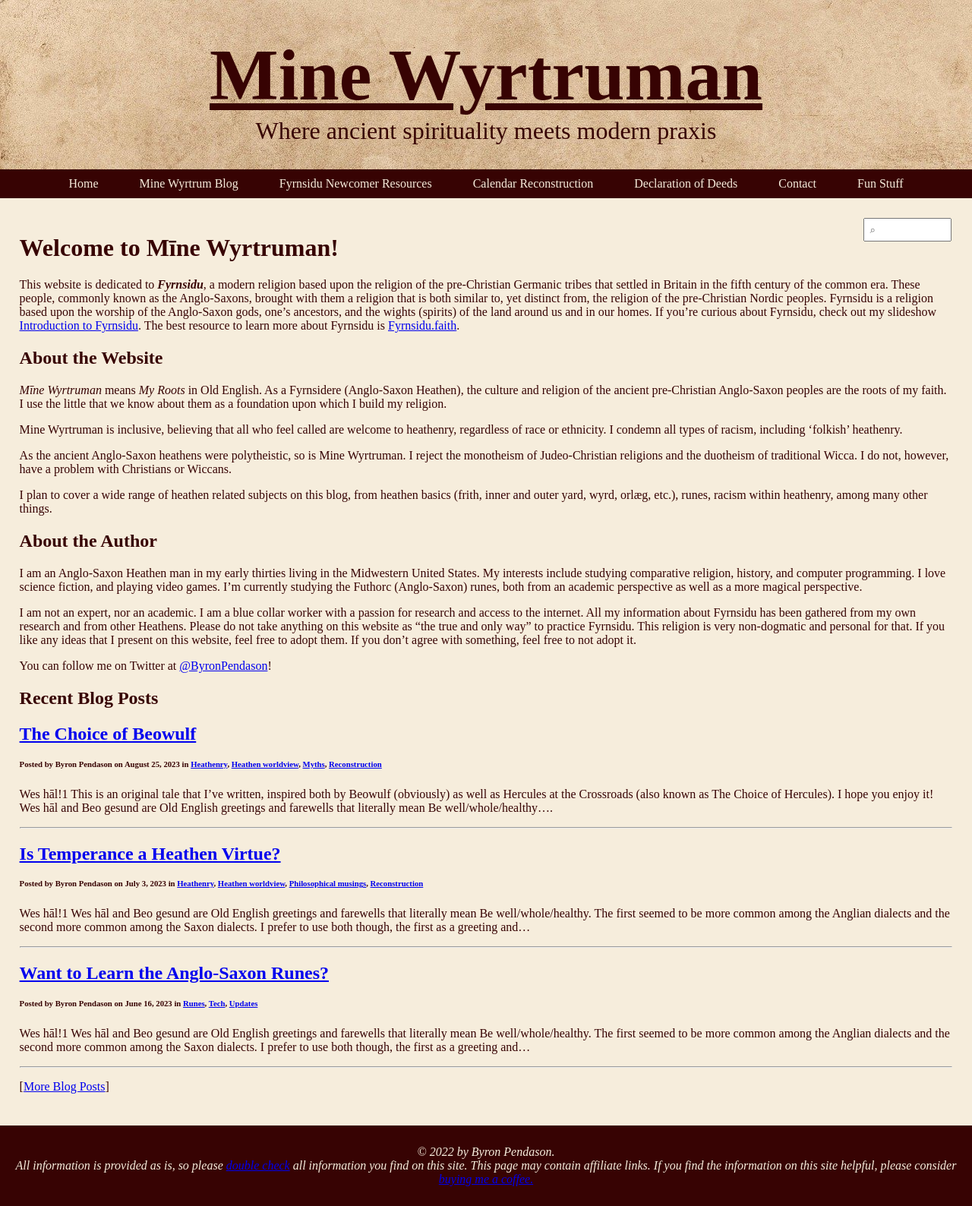
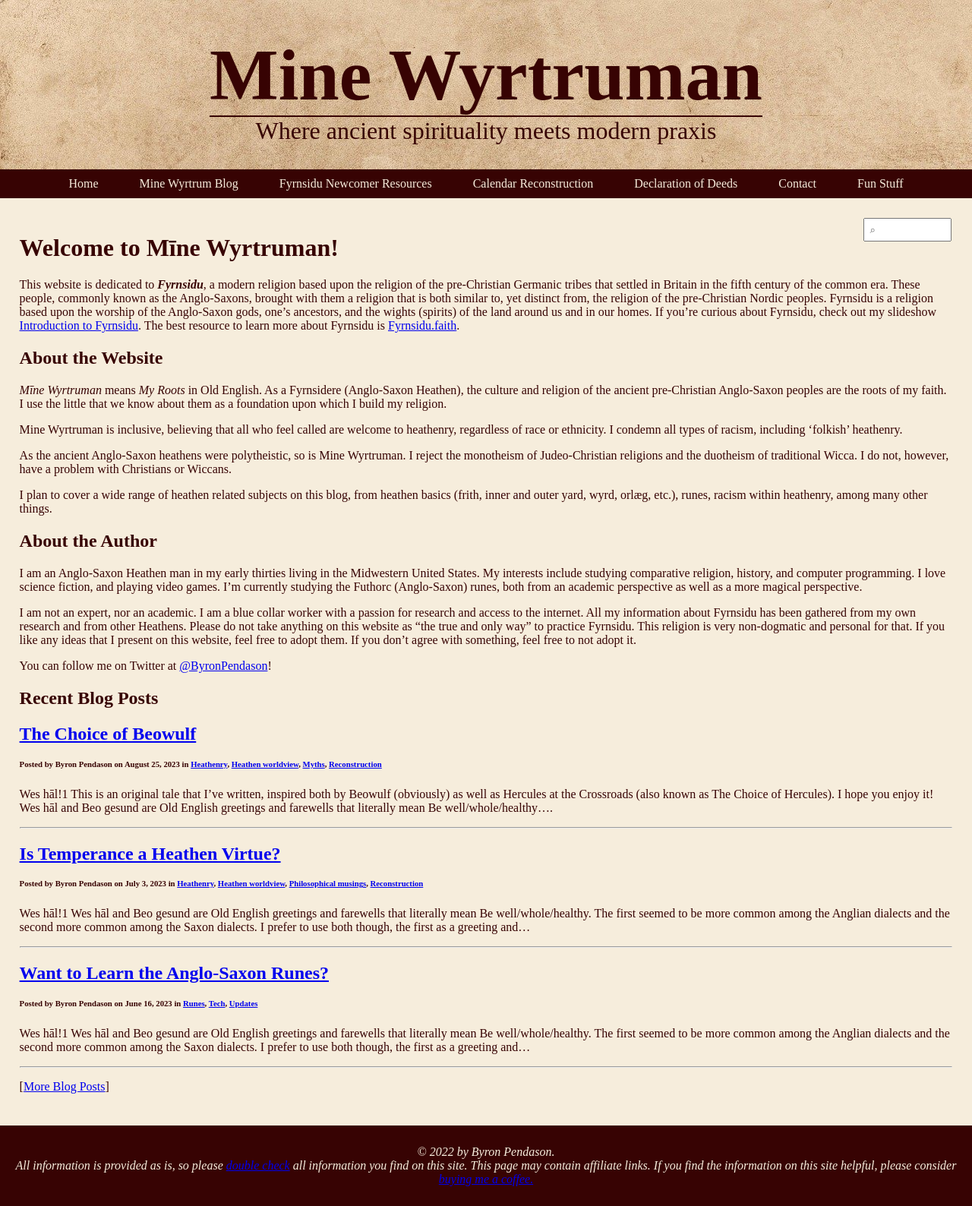
Before and after one commit to byronpendason/mwtest, a Jekyll site: the page built from index.md, in a window 1280 px wide. Shown: the whole page at 76% size. Built offline with Jekyll 4.4.1, drawn with Linux system fonts in a browser that asks for light colours; some web fonts are replaced; our own code applies the rules of GitHub Pages for plain Markdown files; comment, search, counter and statistics services are not loaded.

Commit message:
Update style.css
removed underline and added bottom border on website title

```diff
--- a/css/style.css
+++ b/css/style.css
@@ -20,6 +20,8 @@ body {
   text-align: center;
   font-family: 'Almendra SC', serif;
   font-size: 1.5em;
+  text-decoration: none;
+  border-bottom: 2px solid #370303;
 }
 
 .page-title {
```
